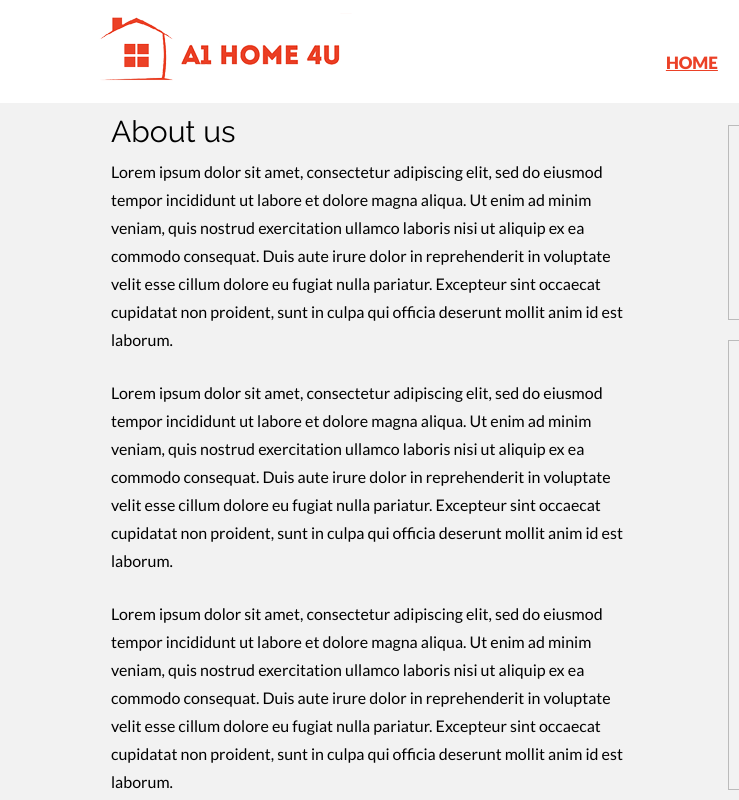
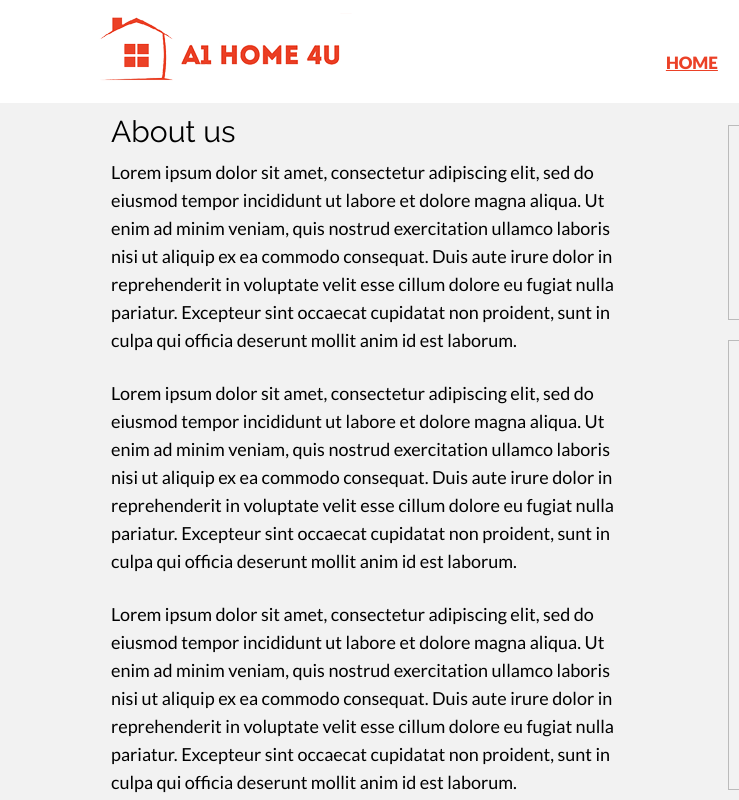
Before and after one commit to Andrew-Lukyanyuk/A1-Home-4U, a plain HTML site: page index.html in a window 1280 px wide. Shown: the top 800 px of the page, 0-739 px from the left. Drawn offline with nearby package versions, Linux system fonts and the light colour scheme.

Commit message:
Add files via upload

```diff
--- a/assets/css/main.css
+++ b/assets/css/main.css
@@ -125,6 +125,10 @@ a:after {
 
 .navbar-brand  {
      padding: 0px 0px;
+}
+
+#aboutUs {
+  font-size: 18px;
 }
 
 #imgmain{width:100%;height:auto;}
```
